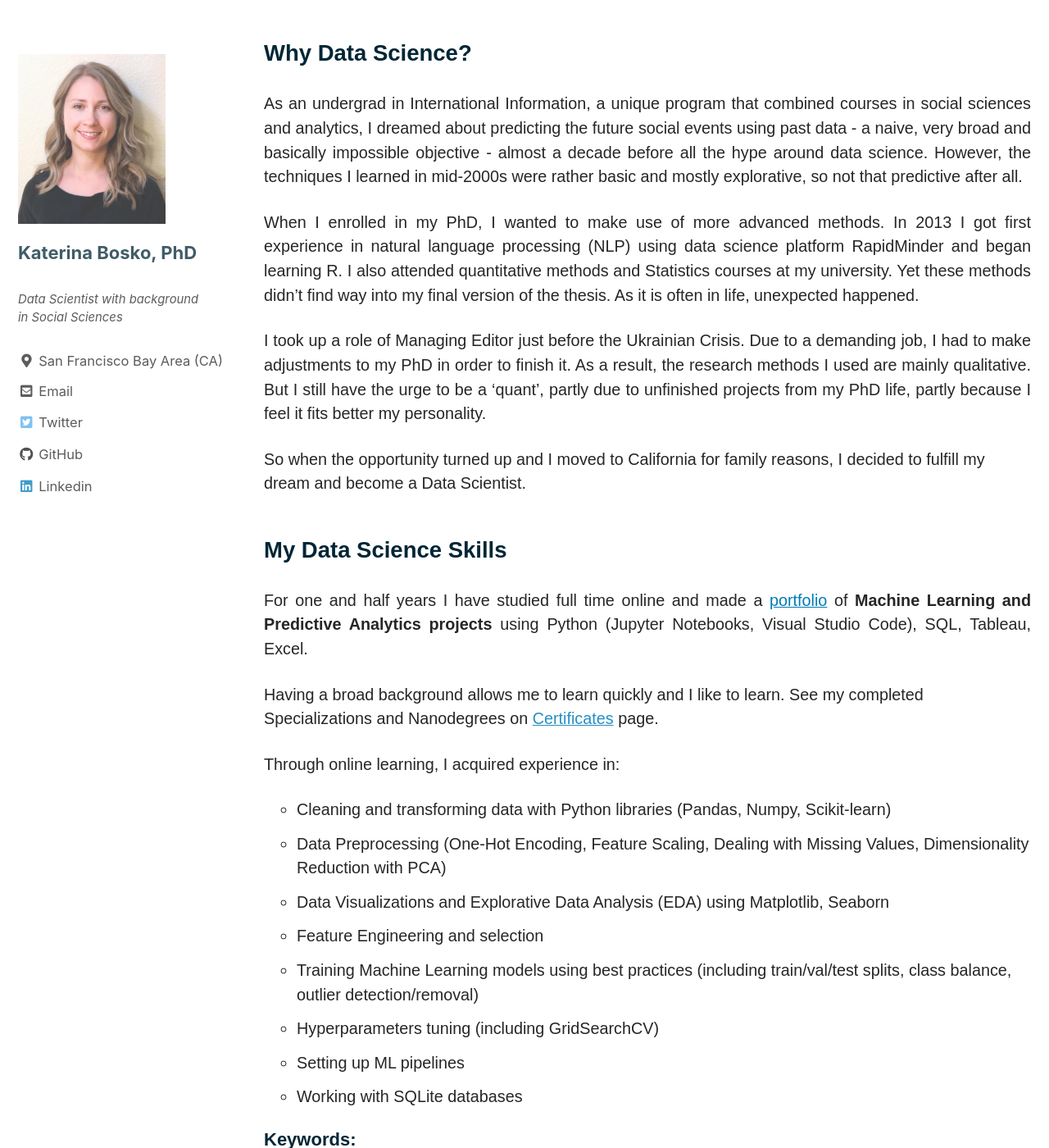
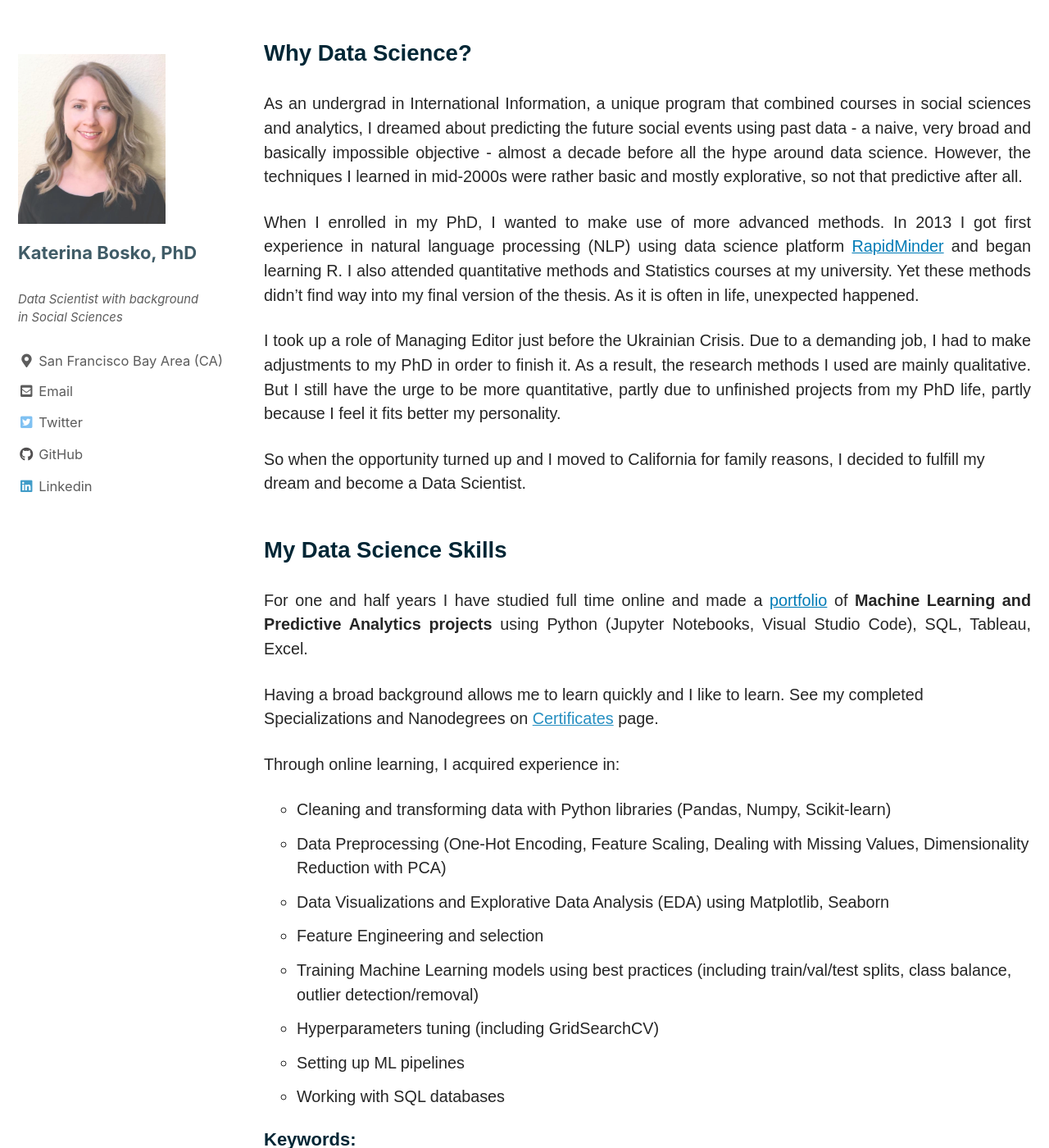
Before and after one commit to k-bosko/k-bosko.github.io, a Jekyll site: the page built from _pages/about.md, in a window 1280 px wide and 1400 px high, scrolled down 2240 px. Shown: the whole window at 82% size. Built offline with Jekyll 4.4.1, drawn with Linux system fonts in a browser that asks for light colours; cached includes are drawn as plain includes; nearby versions of some CDN libraries.

Commit message:
minor changes to about section

```diff
--- a/_pages/about.md
+++ b/_pages/about.md
@@ -59,10 +59,10 @@ I managed the digest during the critical time of increased international attenti
 As an undergrad in International Information, a unique program that combined courses in social sciences and analytics, I dreamed about predicting the future social events using past data - a naive, very broad and basically impossible  objective - almost a decade before all the hype around data science. However, the techniques I learned in mid-2000s were rather basic and mostly explorative, so not that predictive after all.
 {: .text-justify}
 
-When I enrolled in my PhD, I wanted to make use of more advanced methods. In 2013 I got first experience in natural language processing (NLP) using data science platform RapidMinder and began learning R. I also attended quantitative methods and Statistics courses at my university. Yet these methods didn’t find way into my final version of the thesis. As it is often in life, unexpected happened.
+When I enrolled in my PhD, I wanted to make use of more advanced methods. In 2013 I got first experience in natural language processing (NLP) using data science platform [RapidMinder](https://rapidminer.com) and began learning R. I also attended quantitative methods and Statistics courses at my university. Yet these methods didn’t find way into my final version of the thesis. As it is often in life, unexpected happened.
 {: .text-justify}
 
-I took up a role of Managing Editor just before the Ukrainian Crisis. Due to a demanding job, I had to make adjustments to my PhD in order to finish it. As a result, the research methods I used are mainly qualitative. But I still have the urge to be a ‘quant’, partly due to unfinished projects from my PhD life, partly because I feel it fits better my personality.
+I took up a role of Managing Editor just before the Ukrainian Crisis. Due to a demanding job, I had to make adjustments to my PhD in order to finish it. As a result, the research methods I used are mainly qualitative. But I still have the urge to be more quantitative, partly due to unfinished projects from my PhD life, partly because I feel it fits better my personality.
 {: .text-justify}
 
 So when the opportunity turned up and I moved to California for family reasons, I decided to fulfill my dream and become a Data Scientist.
@@ -82,7 +82,7 @@ Through online learning, I acquired experience in:
 - Training Machine Learning models using best practices (including train/val/test splits, class balance, outlier detection/removal)
 - Hyperparameters tuning (including GridSearchCV)
 - Setting up ML pipelines
-- Working with SQLite databases
+- Working with SQL databases
 
 
 ### Keywords:
```
